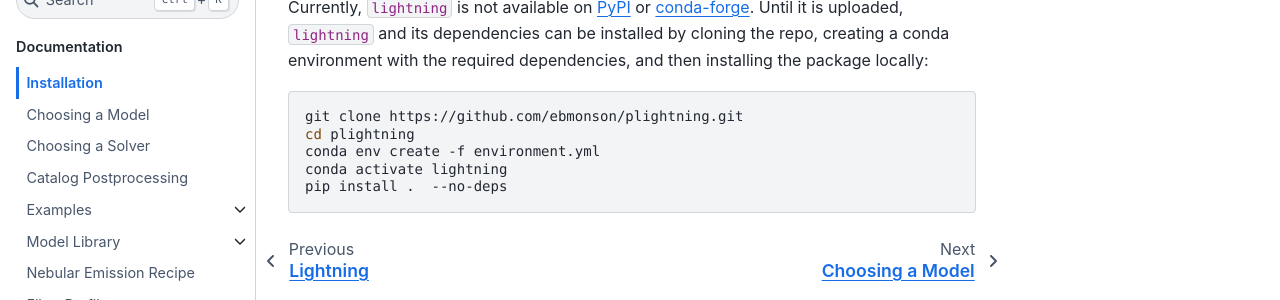
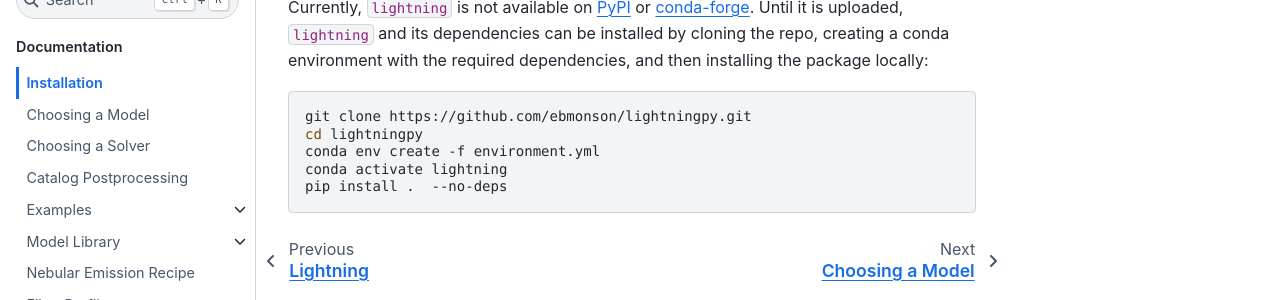
Before and after one commit to ebmonson/lightningpy, a Sphinx documentation site: the page built from docs/source/installation.rst, in a window 1280 px wide. Shown: the part 141-441 px from the top of the page. Built offline with Sphinx 7.4.7 and the Sphinx Book theme 1.1.4, drawn with Linux system fonts in a browser that asks for light colours; pages that are not in the unit, such as notebooks, are missing from menus.

```diff
--- a/docs/source/installation.rst
+++ b/docs/source/installation.rst
@@ -7,8 +7,8 @@ environment with the required dependencies, and then installing the package loca
 
 .. code-block:: bash
 
-    git clone https://github.com/ebmonson/plightning.git
-    cd plightning
+    git clone https://github.com/ebmonson/lightningpy.git
+    cd lightningpy
     conda env create -f environment.yml
     conda activate lightning
     pip install .  --no-deps
```
Also changed, not shown: README.md (+4 -4 lines), pyproject.toml (+6 -6 lines).
